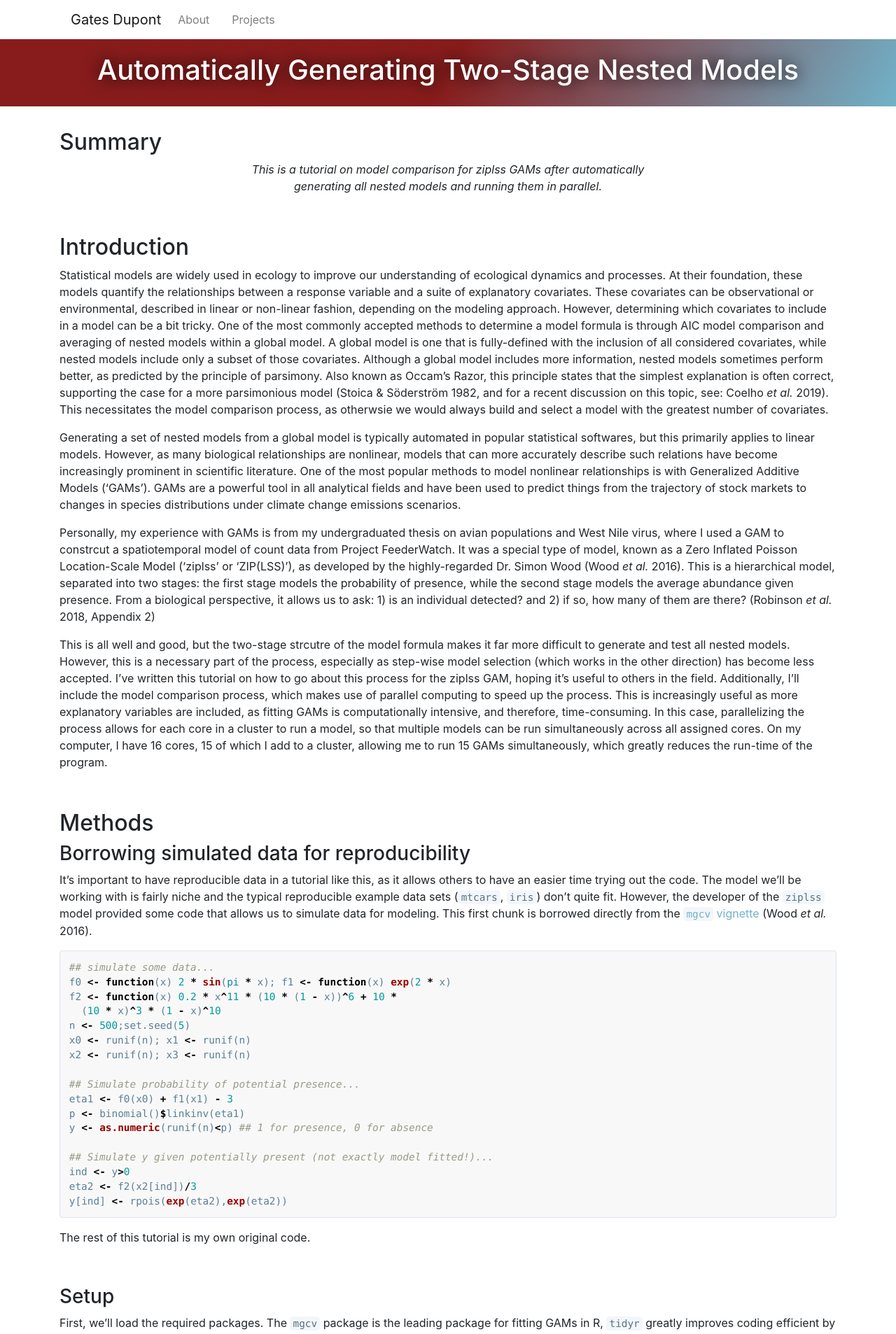
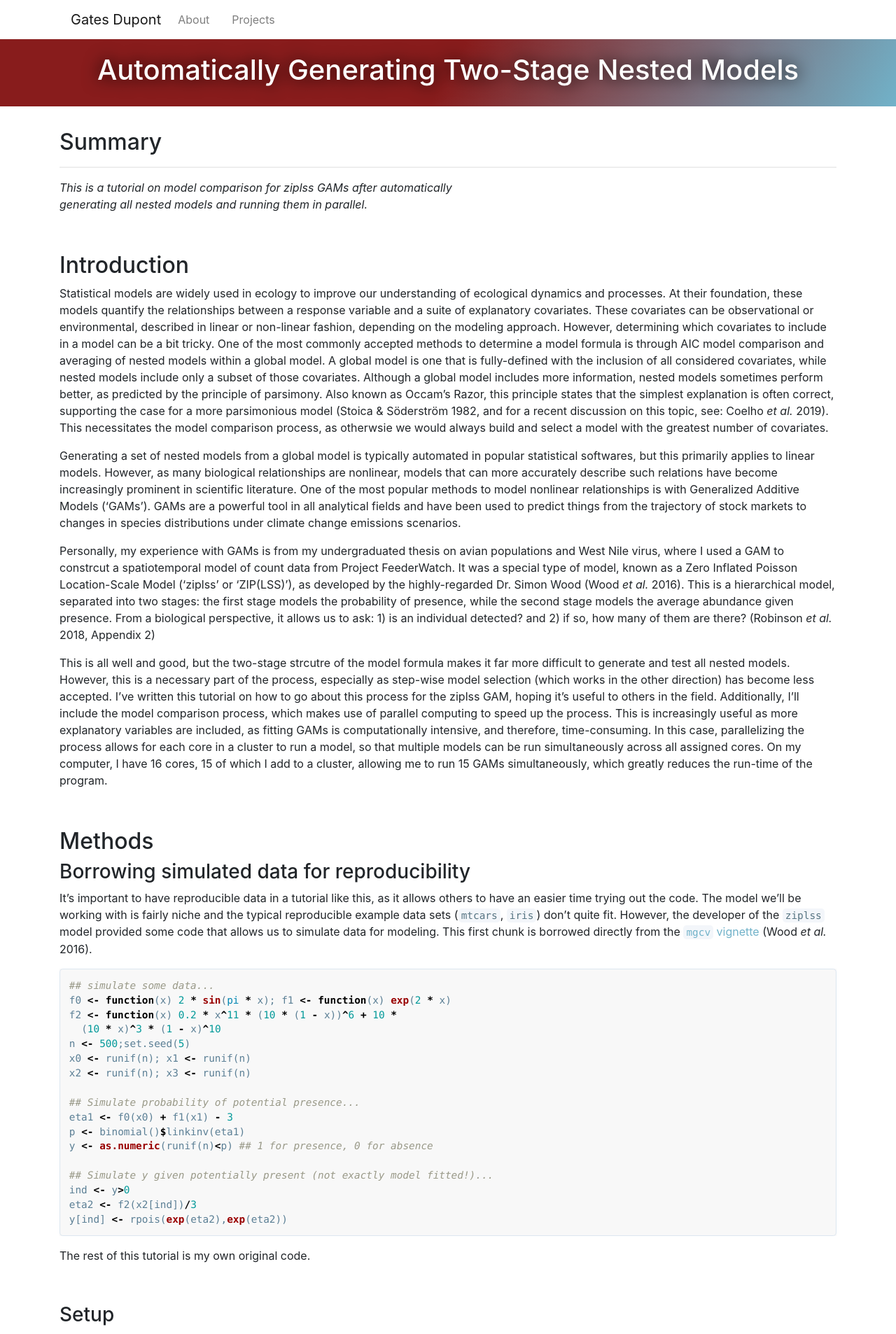
Before and after one commit to chrisyeh96/chrisyeh96.github.io, a Jekyll site: the page built from _posts/2019-05-29-Auto-Nested-Mod.md, in a window 1280 px wide. Shown: the top 1906 px of the page at 70% size. Built offline with Jekyll 4.4.1, drawn with Linux system fonts in a browser that asks for light colours; nearby versions of some CDN libraries.

Commit message:
Update 2019-05-29-Auto-Nested-Mod.md

```diff
--- a/_posts/2019-05-29-Auto-Nested-Mod.md
+++ b/_posts/2019-05-29-Auto-Nested-Mod.md
@@ -6,7 +6,8 @@ use_code: true
 ---
 
 ## Summary
-<p style="text-align:center;"><i>This is a tutorial on model comparison for ziplss GAMs after automatically <br> generating all nested models and running them in parallel.</i></p>
+---
+<i>This is a tutorial on model comparison for ziplss GAMs after automatically <br> generating all nested models and running them in parallel.</i>
 
 <br>
 
```
